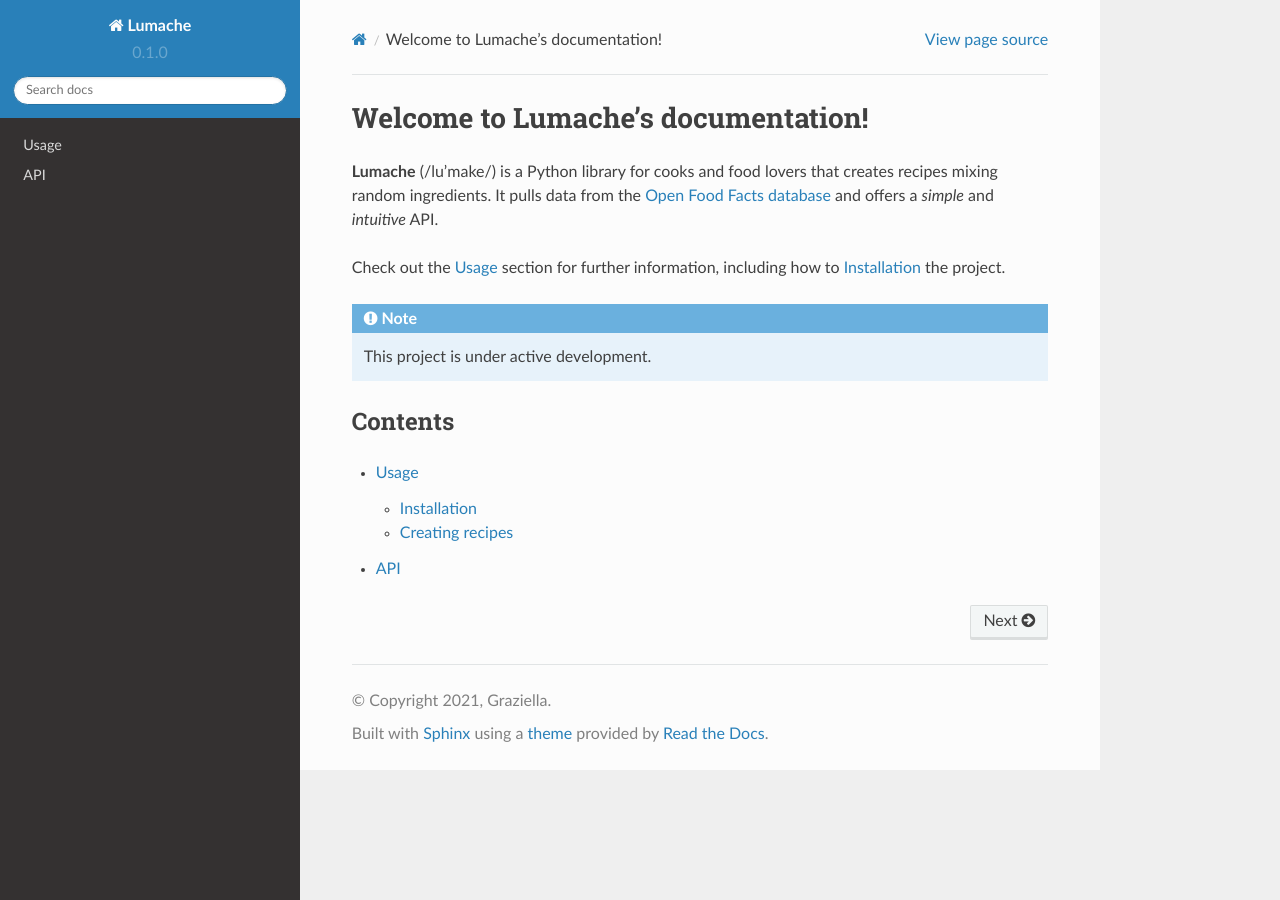
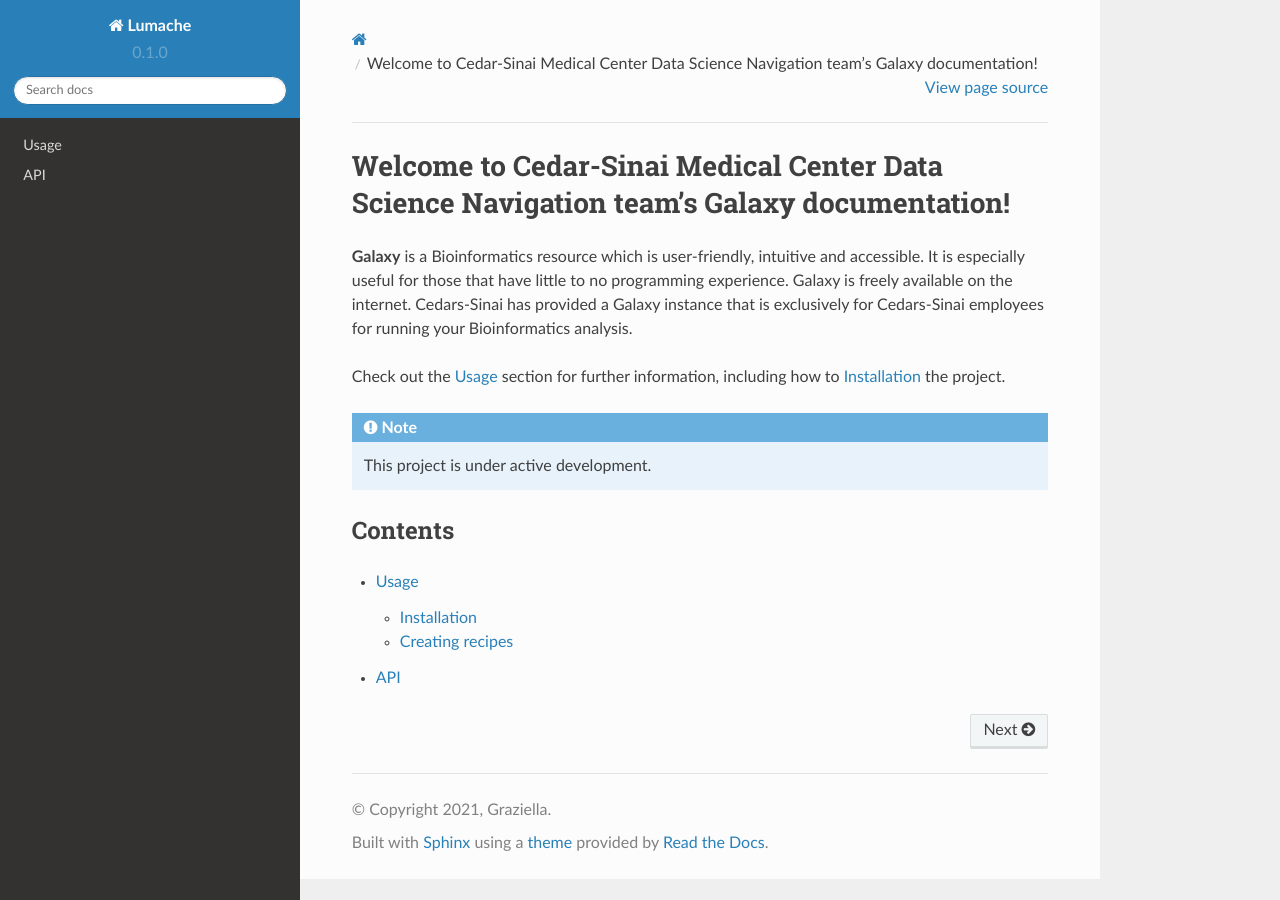
Before and after one commit to CedarsDSN/Galaxy_tutorial, a Sphinx documentation site: the page built from docs/source/index.rst, in a window 1280 px wide. Built offline with Sphinx 7.4.7 and the Read the Docs theme 2.0.0, drawn with Linux system fonts in a browser that asks for light colours.

Commit message:
Update index.rst

```diff
--- a/docs/source/index.rst
+++ b/docs/source/index.rst
@@ -1,10 +1,8 @@
-Welcome to Lumache's documentation!
-===================================
+Welcome to Cedar-Sinai Medical Center Data Science Navigation team's Galaxy documentation!
+===================================================================================
 
-**Lumache** (/lu'make/) is a Python library for cooks and food lovers
-that creates recipes mixing random ingredients.
-It pulls data from the `Open Food Facts database <https://world.openfoodfacts.org/>`_
-and offers a *simple* and *intuitive* API.
+**Galaxy** is a Bioinformatics resource which is user-friendly, intuitive and accessible. It is especially useful for those that have little to no programming experience.
+Galaxy is freely available on the internet. Cedars-Sinai has provided a Galaxy instance that is exclusively for Cedars-Sinai employees for running your Bioinformatics analysis.
 
 Check out the :doc:`usage` section for further information, including
 how to :ref:`installation` the project.
```
